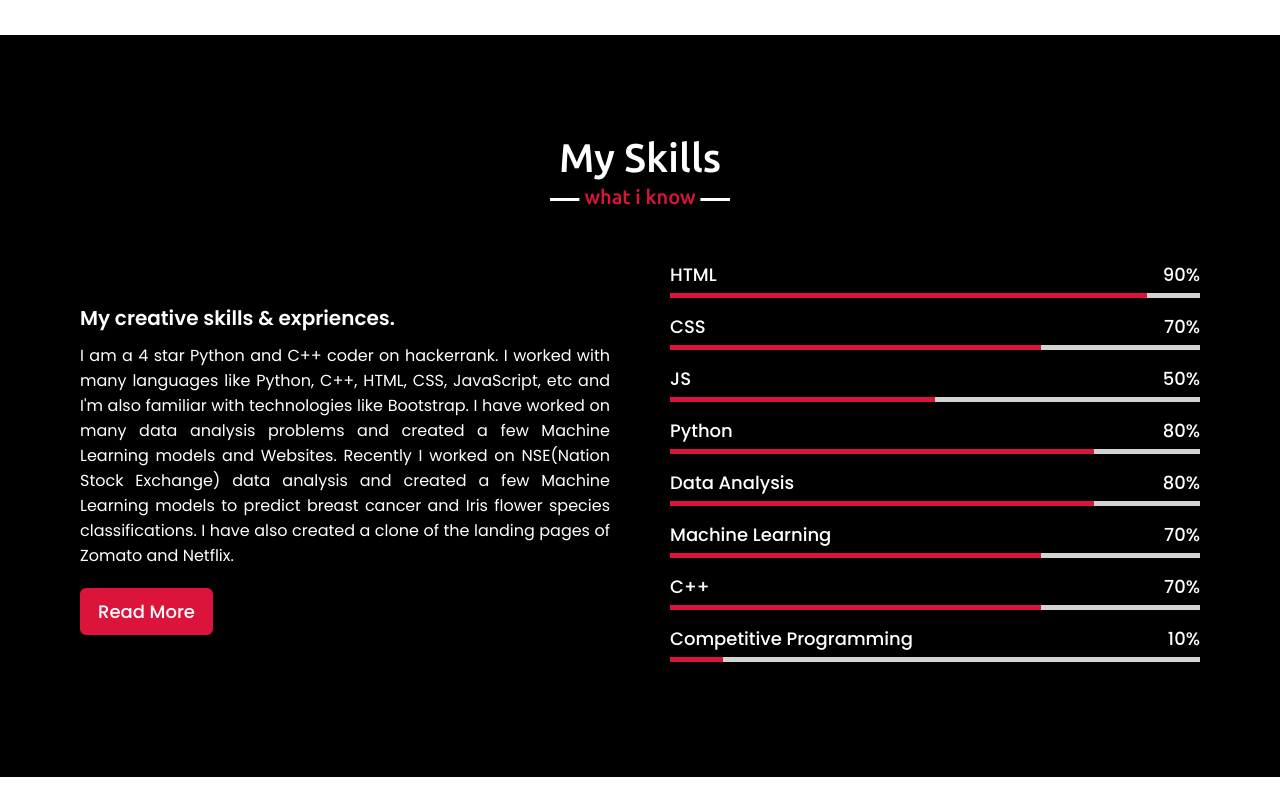
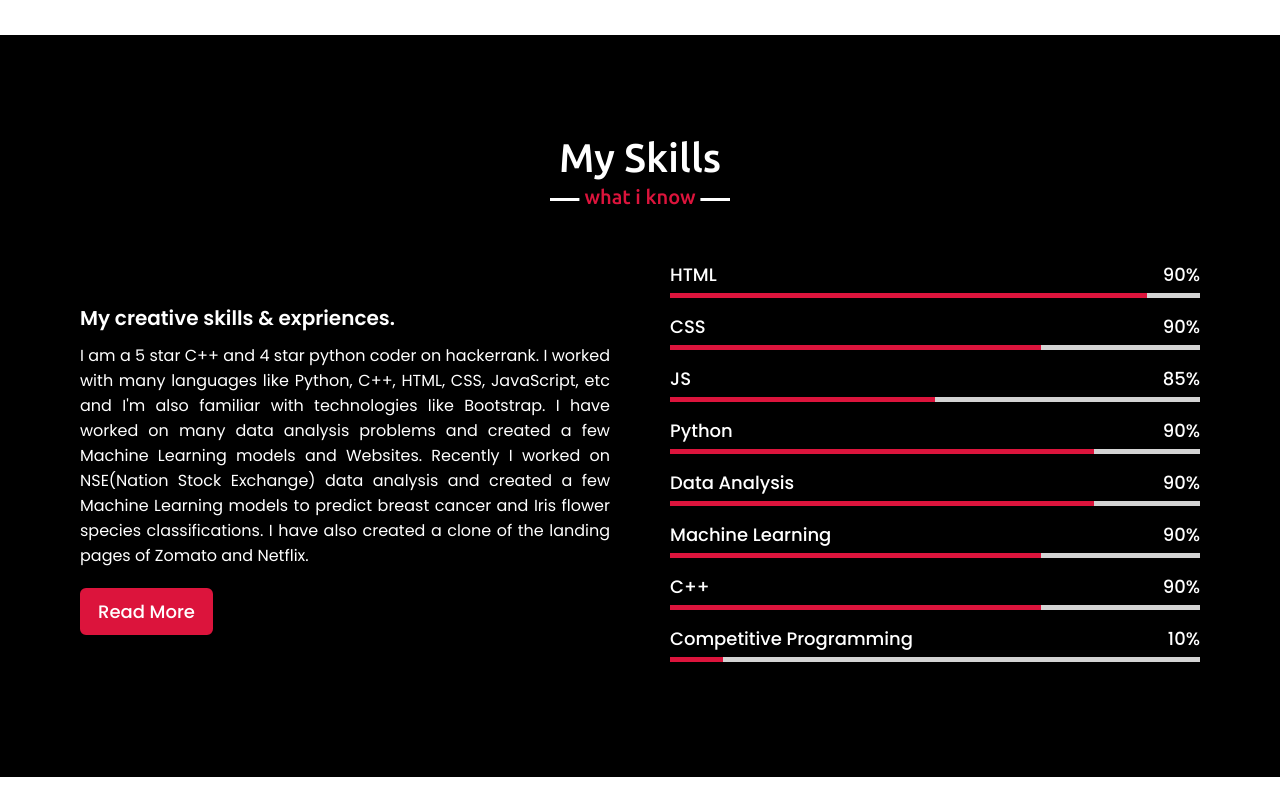
Before and after one commit to ShishirShekhar/Portfolio, a plain HTML site: page index.html in a window 1280 px wide. Shown: the part 1498-2295 px from the top of the page. Drawn offline with nearby package versions, Linux system fonts and the light colour scheme.

Commit message:
data updated v1

```diff
--- a/index.html
+++ b/index.html
@@ -56,7 +56,7 @@
                 <div class="col right">
                     <div class="text">I'm Shishir Shekhar and I'm a <span class="typing__2"></span></div>
                     <p>
-                        Hi! I am a Full Stack Developer Intern and Data Analyst Intern at an Ed-tech company. I'm a highly motivated person with an ability to learn and adapt quickly to new projects and environments, very enthusiastic to learn about technologies and enjoy interactive discussions. I'm also really good at multi-tasking and time management. I have also created a few web apps and really curious about finding relations between the data.
+                        Hi! I am an  Ex-Full Stack Developer Intern and Ex-Data Analyst Intern at an Ed-tech company. I'm a highly motivated person with an ability to learn and adapt quickly to new projects and environments, very enthusiastic to learn about technologies and enjoy interactive discussions. I'm also really good at multi-tasking and time management. I have also created a few web apps and really curious about finding relations between the data.
                     </p>
                     <a href="#">Download CV</a>
                 </div>
@@ -73,7 +73,7 @@
                 <div class="col left">
                     <div class="text">My creative skills & expriences.</div>
                     <p>
-                        I am a 4 star Python and C++ coder on hackerrank. I worked with many languages like Python, C++, HTML, CSS, JavaScript, etc and I'm also familiar with technologies like Bootstrap. I have worked on many data analysis problems and created a few Machine Learning models and Websites. Recently I worked on NSE(Nation Stock Exchange) data analysis and created a few Machine Learning models to predict breast cancer and Iris flower species classifications. I have also created a clone of the landing pages of Zomato and Netflix.
+                        I am a 5 star C++ and 4 star python coder on hackerrank. I worked with many languages like Python, C++, HTML, CSS, JavaScript, etc and I'm also familiar with technologies like Bootstrap. I have worked on many data analysis problems and created a few Machine Learning models and Websites. Recently I worked on NSE(Nation Stock Exchange) data analysis and created a few Machine Learning models to predict breast cancer and Iris flower species classifications. I have also created a clone of the landing pages of Zomato and Netflix.
                     </p>
                     <a href="#">Read More</a>
                 </div>
@@ -92,7 +92,7 @@
                     <div class="bars">
                         <div class="info">
                             <span>CSS</span>
-                            <span>70%</span>
+                            <span>90%</span>
                         </div>
                         <div class="line css"></div>
                     </div>
@@ -101,7 +101,7 @@
                     <div class="bars">
                         <div class="info">
                             <span>JS</span>
-                            <span>50%</span>
+                            <span>85%</span>
                         </div>
                         <div class="line js"></div>
                     </div>
@@ -110,7 +110,7 @@
                     <div class="bars">
                         <div class="info">
                             <span>Python</span>
-                            <span>80%</span>
+                            <span>90%</span>
                         </div>
                         <div class="line python"></div>
                     </div>
@@ -119,7 +119,7 @@
                     <div class="bars">
                         <div class="info">
                             <span>Data Analysis</span>
-                            <span>80%</span>
+                            <span>90%</span>
                         </div>
                         <div class="line data"></div>
                     </div>
@@ -128,7 +128,7 @@
                     <div class="bars">
                         <div class="info">
                             <span>Machine Learning</span>
-                            <span>70%</span>
+                            <span>90%</span>
                         </div>
                         <div class="line ml"></div>
                     </div>
@@ -137,7 +137,7 @@
                     <div class="bars">
                         <div class="info">
                             <span>C++</span>
-                            <span>70%</span>
+                            <span>90%</span>
                         </div>
                         <div class="line cpp"></div>
                     </div>
```
